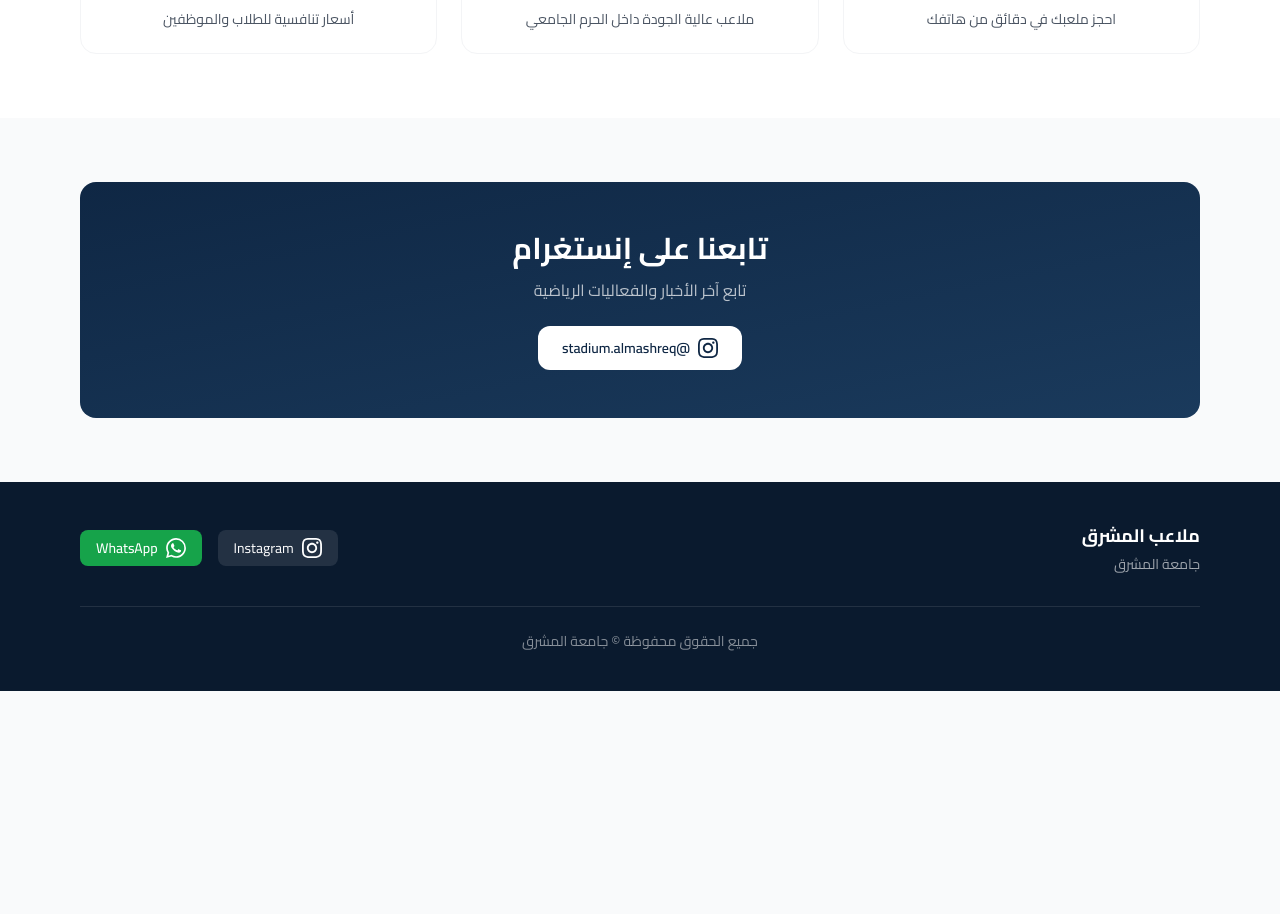
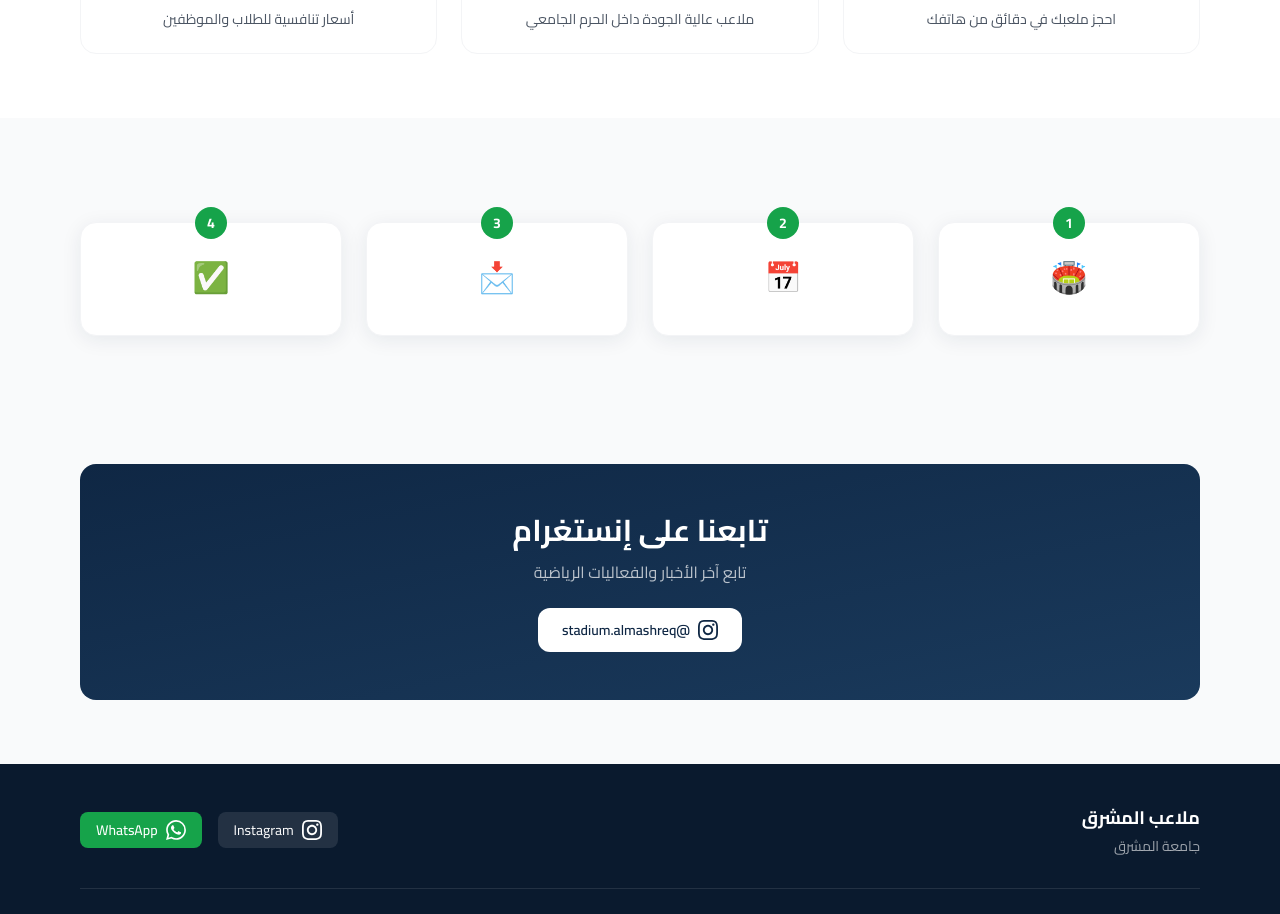
Before and after one commit to Rox177/malaib-almashreq, a Next.js app: page / in a window 1280 px wide. Shown: the part 1152-2066 px from the top of the page. Before the commit the page ends 1843 px from the top, so only its background shows below. Built offline with nearby package versions, Linux system fonts and the light colour scheme.

Commit message:
Update page.tsx

```diff
--- a/app/page.tsx
+++ b/app/page.tsx
@@ -104,6 +104,60 @@ export default function HomePage() {
           </div>
         </div>
       </section>
+            {/* How It Works */}
+      <section className="mx-auto max-w-6xl px-4 py-16">
+        <div className="text-center">
+          <h2 className="text-2xl font-bold text-navy md:text-3xl">
+            {t("howItWorks")}
+          </h2>
+          <p className="mx-auto mt-3 max-w-2xl text-sm text-gray-600 md:text-base">
+            {t("howItWorksDesc")}
+          </p>
+        </div>
+
+        <div className="mt-10 grid gap-6 md:grid-cols-4">
+          {[
+            {
+              step: "1",
+              icon: "🏟️",
+              title: t("chooseCourt"),
+              desc: t("chooseCourtDesc"),
+            },
+            {
+              step: "2",
+              icon: "📅",
+              title: t("selectDateTime"),
+              desc: t("selectDateTimeDesc"),
+            },
+            {
+              step: "3",
+              icon: "📩",
+              title: t("sendRequest"),
+              desc: t("sendRequestDesc"),
+            },
+            {
+              step: "4",
+              icon: "✅",
+              title: t("waitConfirmation"),
+              desc: t("waitConfirmationDesc"),
+            },
+          ].map((item) => (
+            <div
+              key={item.step}
+              className="relative rounded-2xl border border-gray-100 bg-white p-6 text-center shadow-card"
+            >
+              <div className="absolute -top-4 left-1/2 flex h-8 w-8 -translate-x-1/2 items-center justify-center rounded-full bg-sport text-sm font-bold text-white">
+                {item.step}
+              </div>
+              <div className="mt-3 text-3xl">{item.icon}</div>
+              <h3 className="mt-4 text-base font-bold text-navy">
+                {item.title}
+              </h3>
+              <p className="mt-2 text-sm text-gray-600">{item.desc}</p>
+            </div>
+          ))}
+        </div>
+      </section>
 
       {/* Instagram */}
       <section className="mx-auto max-w-6xl px-4 py-16">
```
